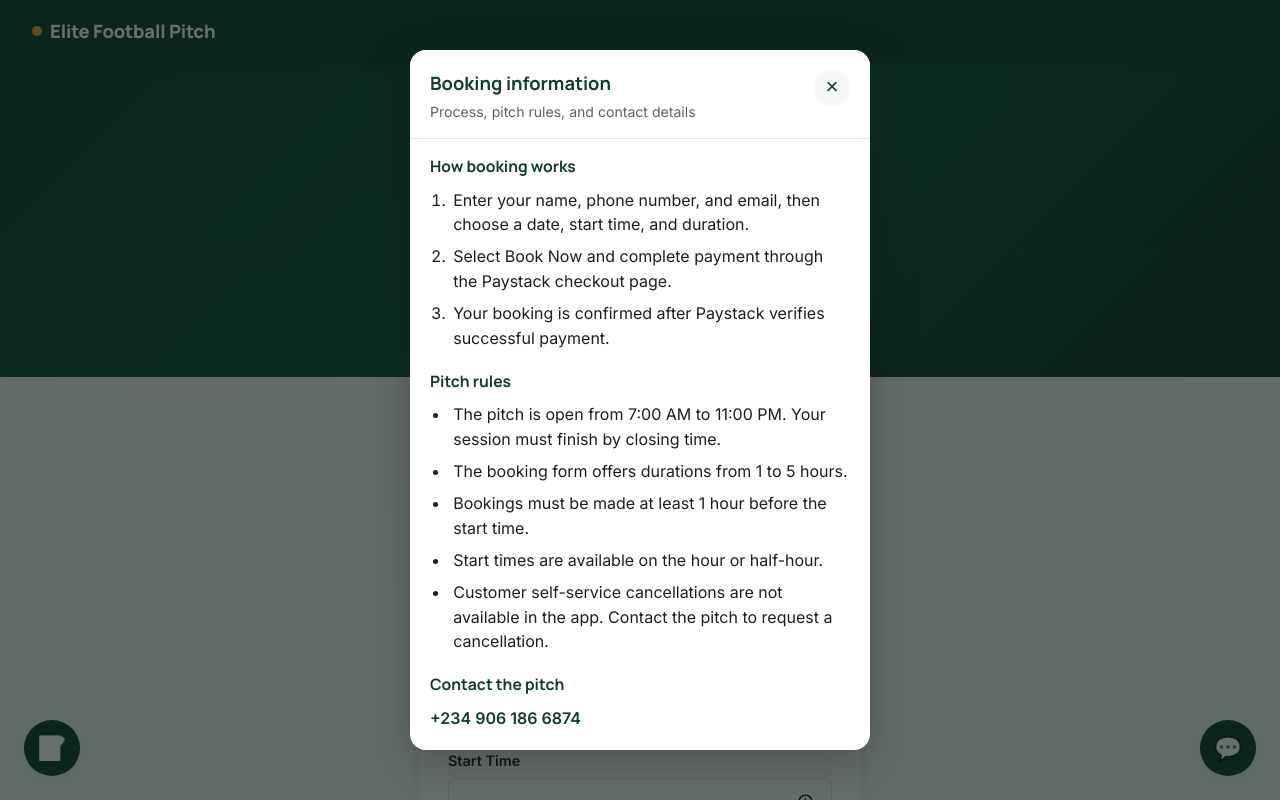
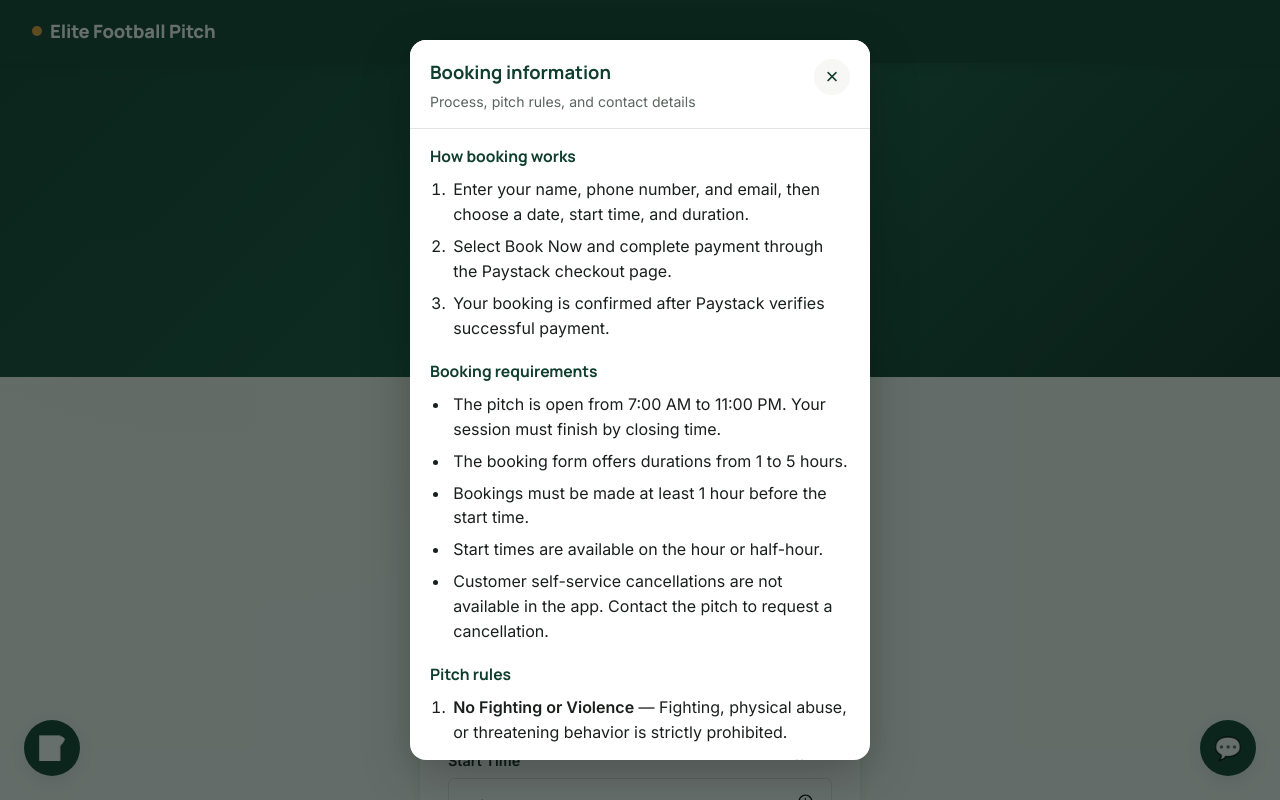
Before and after one commit to munir-moh/football-booking-frontend, a React (Vite) app in the folder football-booking-frontend/: page / in a window 1280 px wide. Both pictures are taken after a click on the button "Open booking process, pitch rules and contact information". Shown: the top 800 px of the page. Built offline with nearby package versions, Linux system fonts and the light colour scheme.

Commit message:
Add booking requirements and pitch rules to BookingInfoButton component

```diff
--- a/football-booking-frontend/src/components/booking/BookingInfoButton.jsx
+++ b/football-booking-frontend/src/components/booking/BookingInfoButton.jsx
@@ -6,12 +6,75 @@ const BOOKING_STEPS = [
   "Your booking is confirmed after Paystack verifies successful payment.",
 ];
 
-const BOOKING_RULES = [
+const BOOKING_REQUIREMENTS = [
   "The pitch is open from 7:00 AM to 11:00 PM. Your session must finish by closing time.",
   "The booking form offers durations from 1 to 5 hours.",
   "Bookings must be made at least 1 hour before the start time.",
   "Start times are available on the hour or half-hour.",
   "Customer self-service cancellations are not available in the app. Contact the pitch to request a cancellation.",
+];
+
+const PITCH_RULES = [
+  {
+    title: "No Fighting or Violence",
+    detail: "Fighting, physical abuse, or threatening behavior is strictly prohibited.",
+  },
+  {
+    title: "Respect Everyone",
+    detail: "Treat other players, staff, and visitors with respect. No abusive or offensive language.",
+  },
+  {
+    title: "Take Care of the Pitch",
+    detail: "Do not damage the grass, goalposts, nets, fences, or any other facility.",
+  },
+  {
+    title: "Handle Equipment Properly",
+    detail: "Balls, bibs, cones, jerseys, and other equipment must be used responsibly.",
+  },
+  {
+    title: "No Removal of Property",
+    detail: "Do not take or remove any equipment or materials that belong to the pitch.",
+  },
+  {
+    title: "Report Damages",
+    detail: "Immediately inform management about any damaged or missing equipment.",
+  },
+  {
+    title: "Keep the Pitch Clean",
+    detail: "Dispose of bottles, wrappers, and other waste in the designated bins.",
+  },
+  {
+    title: "No Smoking or Alcohol",
+    detail: "Smoking, alcohol, and other prohibited substances are not allowed on the pitch.",
+  },
+  {
+    title: "Use Equipment for Its Purpose",
+    detail: "Do not kick, throw, drag, or misuse equipment unnecessarily.",
+  },
+  {
+    title: "Respect Your Booking Time",
+    detail: "Start and finish your game within the allocated booking period.",
+  },
+  {
+    title: "No Dangerous Conduct",
+    detail: "Reckless behavior that could cause injury to yourself or others is prohibited.",
+  },
+  {
+    title: "Follow Staff Instructions",
+    detail: "Players and visitors must follow reasonable instructions from pitch management.",
+  },
+  {
+    title: "Personal Belongings",
+    detail: "Keep your valuables safe. Management is not responsible for lost or unattended items.",
+  },
+  {
+    title: "Damage or Loss",
+    detail: "Anyone responsible for intentional damage or loss of pitch property may be required to cover the cost of repair or replacement.",
+  },
+  {
+    title: "Management Reserves the Right to Refuse Service",
+    detail: "Anyone who repeatedly violates the rules may be asked to leave the premises.",
+  },
 ];
 
 export default function BookingInfoButton({ phoneNumber }) {
@@ -169,17 +232,43 @@ export default function BookingInfoButton({ phoneNumber }) {
                 </ol>
               </section>
 
-              <section aria-labelledby="pitch-rules-title" style={{ marginBottom: "1.2rem" }}>
-                <h3 id="pitch-rules-title" style={{ fontSize: "0.98rem", marginBottom: "0.55rem" }}>
-                  Pitch rules
+              <section aria-labelledby="booking-requirements-title" style={{ marginBottom: "1.2rem" }}>
+                <h3 id="booking-requirements-title" style={{ fontSize: "0.98rem", marginBottom: "0.55rem" }}>
+                  Booking requirements
                 </h3>
                 <ul style={{ margin: 0, paddingLeft: "1.25rem", lineHeight: 1.55 }}>
-                  {BOOKING_RULES.map((rule) => (
+                  {BOOKING_REQUIREMENTS.map((rule) => (
                     <li key={rule} style={{ paddingLeft: "0.2rem", marginBottom: "0.45rem" }}>
                       {rule}
                     </li>
                   ))}
                 </ul>
+              </section>
+
+              <section aria-labelledby="pitch-rules-title" style={{ marginBottom: "1.2rem" }}>
+                <h3 id="pitch-rules-title" style={{ fontSize: "0.98rem", marginBottom: "0.55rem" }}>
+                  Pitch rules
+                </h3>
+                <ol style={{ margin: 0, paddingLeft: "1.25rem", lineHeight: 1.55 }}>
+                  {PITCH_RULES.map((rule) => (
+                    <li key={rule.title} style={{ paddingLeft: "0.2rem", marginBottom: "0.55rem" }}>
+                      <strong>{rule.title}</strong> — {rule.detail}
+                    </li>
+                  ))}
+                </ol>
+                <p
+                  style={{
+                    margin: "0.9rem 0 0",
+                    padding: "0.75rem",
+                    borderRadius: "var(--radius-sm)",
+                    background: "var(--color-success-bg)",
+                    color: "var(--color-success)",
+                    fontWeight: 700,
+                    textAlign: "center",
+                  }}
+                >
+                  Play Fair. Play Safe. Respect the Pitch.
+                </p>
               </section>
 
               {phoneNumber && (
```
